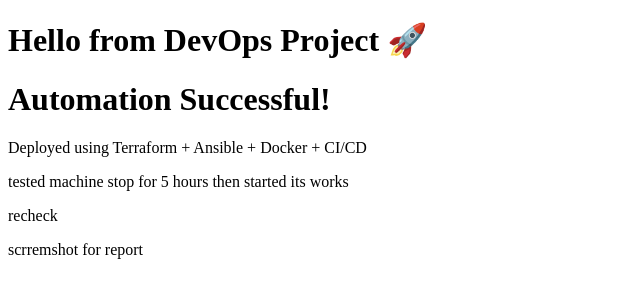
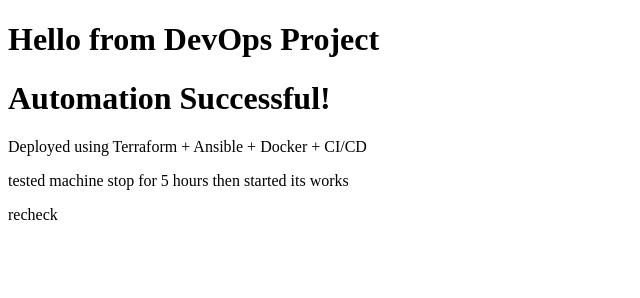
Before and after one commit to Sooraj-Kumar239/devops-project, a plain HTML site: page index.html in a window 1280 px wide. Shown: the whole page, without its empty margins (0-640 px from the left). Drawn offline with Linux system fonts and the light colour scheme.

Commit message:
updates in html file

```diff
--- a/index.html
+++ b/index.html
@@ -4,11 +4,11 @@
     <title>DevOps Project</title>
 </head>
 <body>
-    <h1>Hello from DevOps Project 🚀</h1>
+    <h1>Hello from DevOps Project </h1>
     <h1>Automation Successful! </h1>
     <p>Deployed using Terraform + Ansible + Docker + CI/CD</p>
     <p>tested machine stop for 5 hours then started its works</p>
     <p>recheck</p>
-    <p>scrremshot for report</p>
+    <!-- <p>scrremshot for report</p> -->
 </body>
 </html>
```
